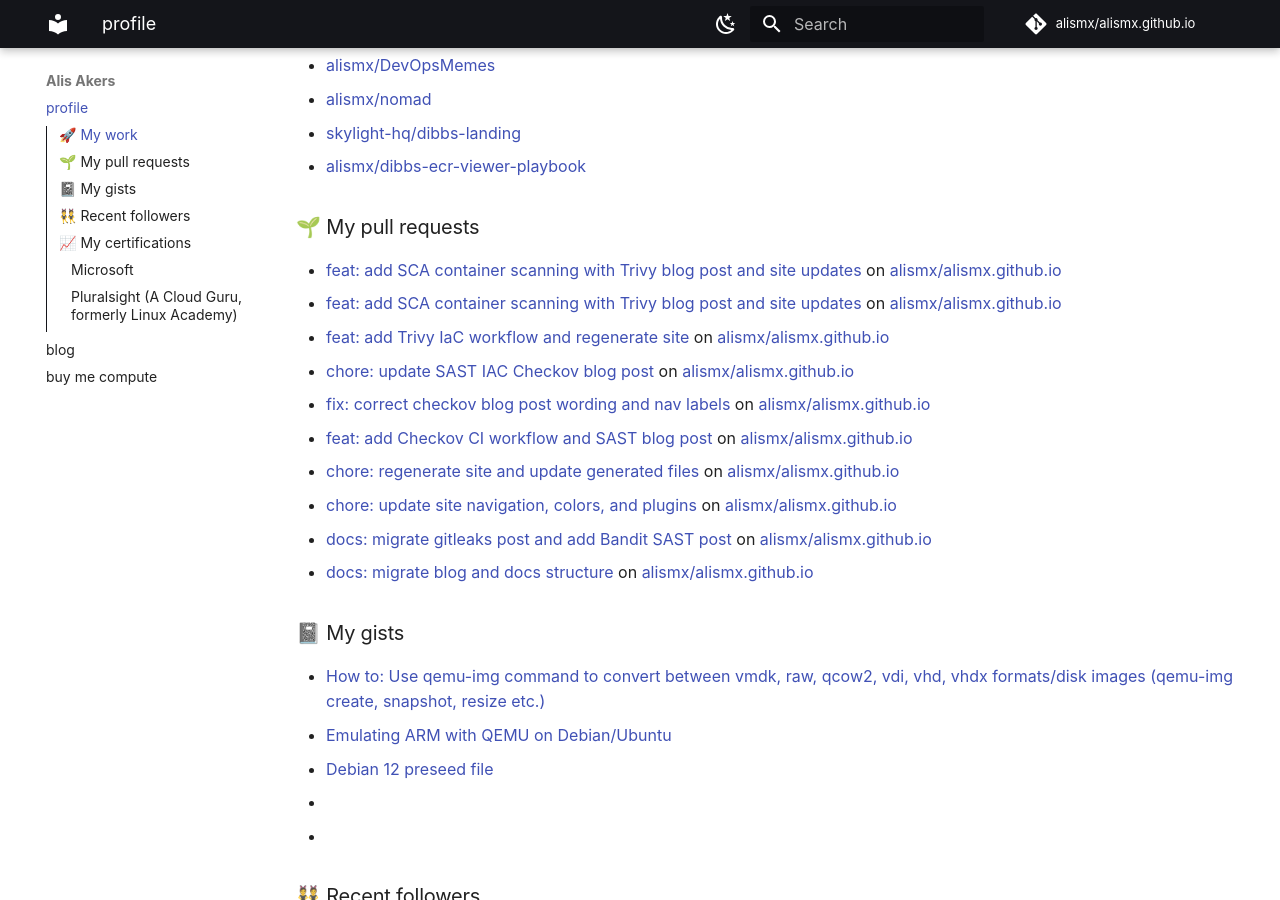
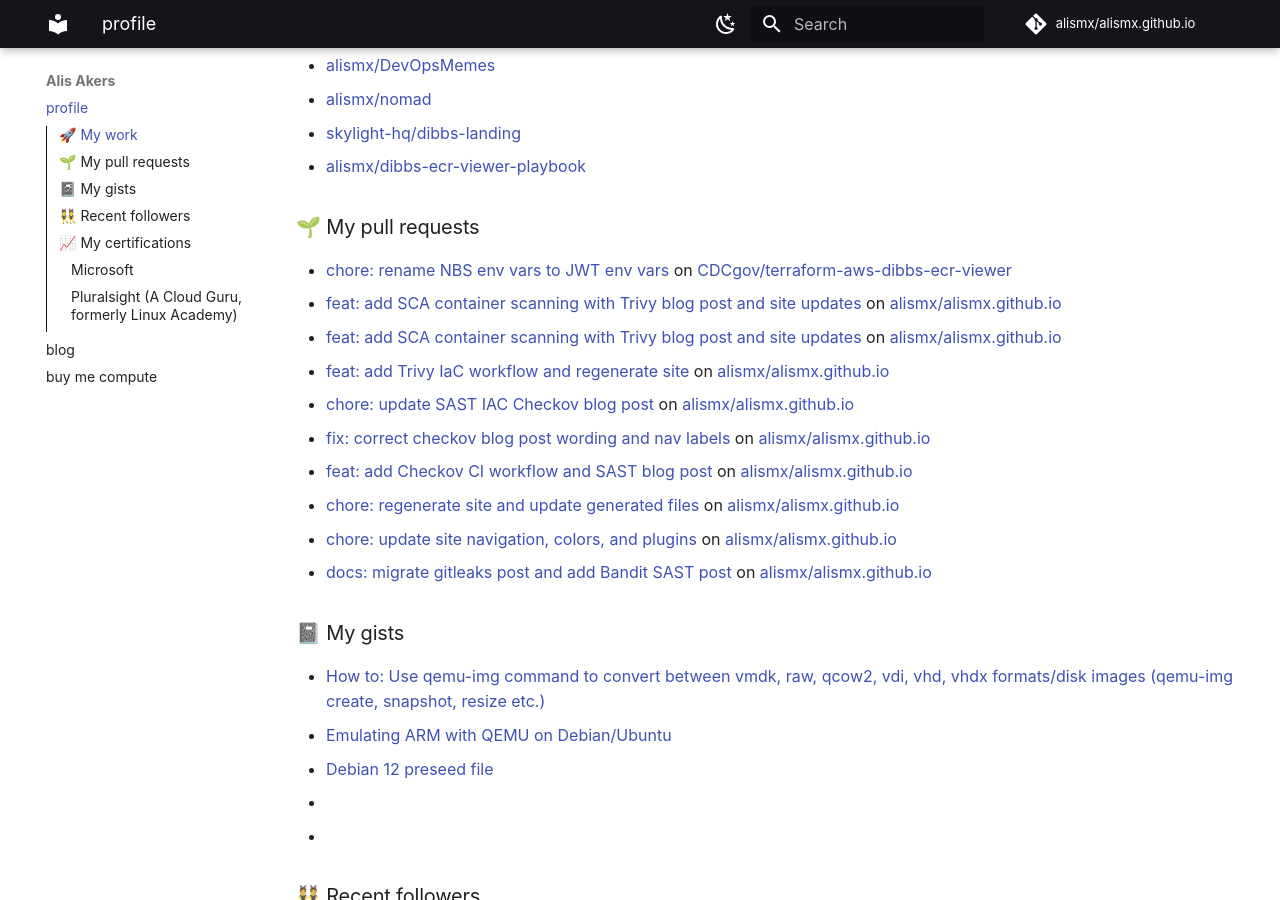
Before and after one commit to alismx/alismx.github.io, an MkDocs documentation site: the page built from docs/index.md, in a window 1280 px wide and 900 px high, scrolled down 862 px. Built offline with MkDocs 1.6.1 and Material for MkDocs 9.7.7, drawn with Linux system fonts in a browser that asks for light colours; plug-ins that fetch from the network failed and are left out; comment, search, counter and statistics services are not loaded.

Commit message:
Update generated files

```diff
--- a/docs/index.md
+++ b/docs/index.md
@@ -28,6 +28,7 @@ I'm Alis, a DevOps engineer passionate about open-source, cloud-native technolog
 
 ### 🌱 My pull requests
 
+- [chore: rename NBS env vars to JWT env vars](https://github.com/CDCgov/terraform-aws-dibbs-ecr-viewer/pull/57) on [CDCgov/terraform-aws-dibbs-ecr-viewer](https://github.com/CDCgov/terraform-aws-dibbs-ecr-viewer)
 - [feat: add SCA container scanning with Trivy blog post and site updates](https://github.com/alismx/alismx.github.io/pull/23) on [alismx/alismx.github.io](https://github.com/alismx/alismx.github.io)
 - [feat: add SCA container scanning with Trivy blog post and site updates](https://github.com/alismx/alismx.github.io/pull/22) on [alismx/alismx.github.io](https://github.com/alismx/alismx.github.io)
 - [feat: add Trivy IaC workflow and regenerate site](https://github.com/alismx/alismx.github.io/pull/19) on [alismx/alismx.github.io](https://github.com/alismx/alismx.github.io)
@@ -37,7 +38,6 @@ I'm Alis, a DevOps engineer passionate about open-source, cloud-native technolog
 - [chore: regenerate site and update generated files](https://github.com/alismx/alismx.github.io/pull/15) on [alismx/alismx.github.io](https://github.com/alismx/alismx.github.io)
 - [chore: update site navigation, colors, and plugins](https://github.com/alismx/alismx.github.io/pull/14) on [alismx/alismx.github.io](https://github.com/alismx/alismx.github.io)
 - [docs: migrate gitleaks post and add Bandit SAST post](https://github.com/alismx/alismx.github.io/pull/13) on [alismx/alismx.github.io](https://github.com/alismx/alismx.github.io)
-- [docs: migrate blog and docs structure](https://github.com/alismx/alismx.github.io/pull/12) on [alismx/alismx.github.io](https://github.com/alismx/alismx.github.io)
 
 ### 📓 My gists
 
```
